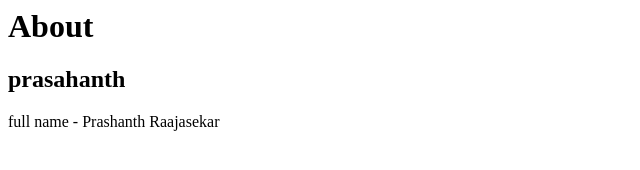
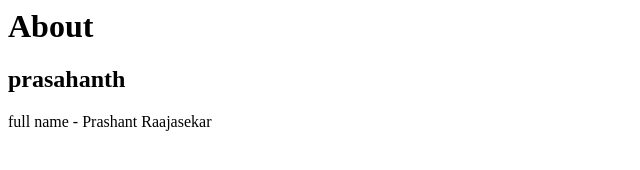
Before and after one commit to rprashanth3063/learning-Git, a plain HTML site: page index.html in a window 1280 px wide. Shown: the full height of the page, 0-640 px from the left. Drawn offline with Linux system fonts and the light colour scheme.

Commit message:
chapter1-2

```diff
--- a/index.html
+++ b/index.html
@@ -7,6 +7,6 @@
 	<body>
 		<h1>About</h1>
 		<h2>prasahanth</h2>
-		<p> full name - Prashanth Raajasekar</p>
+		<p> full name - Prashant Raajasekar</p>
 	</body>
 </html>
```
